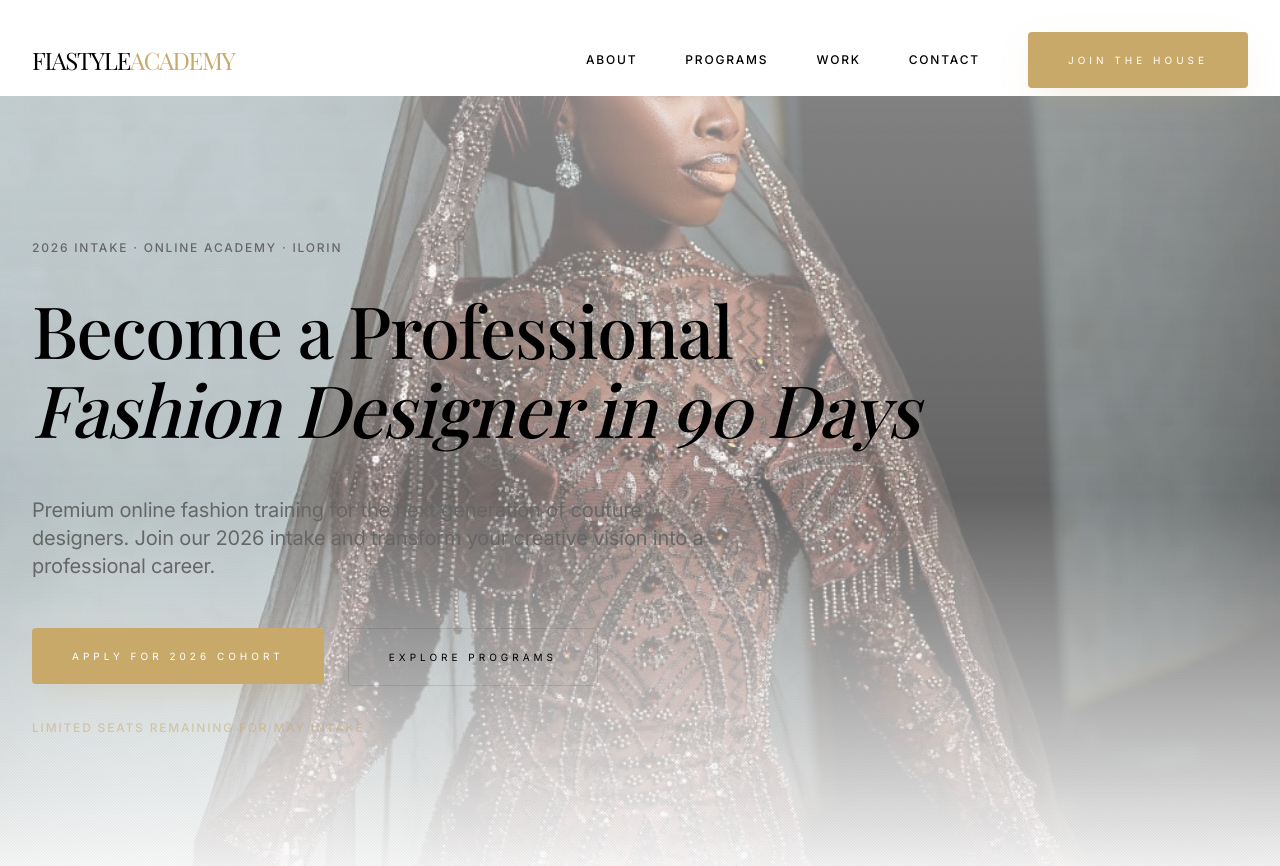
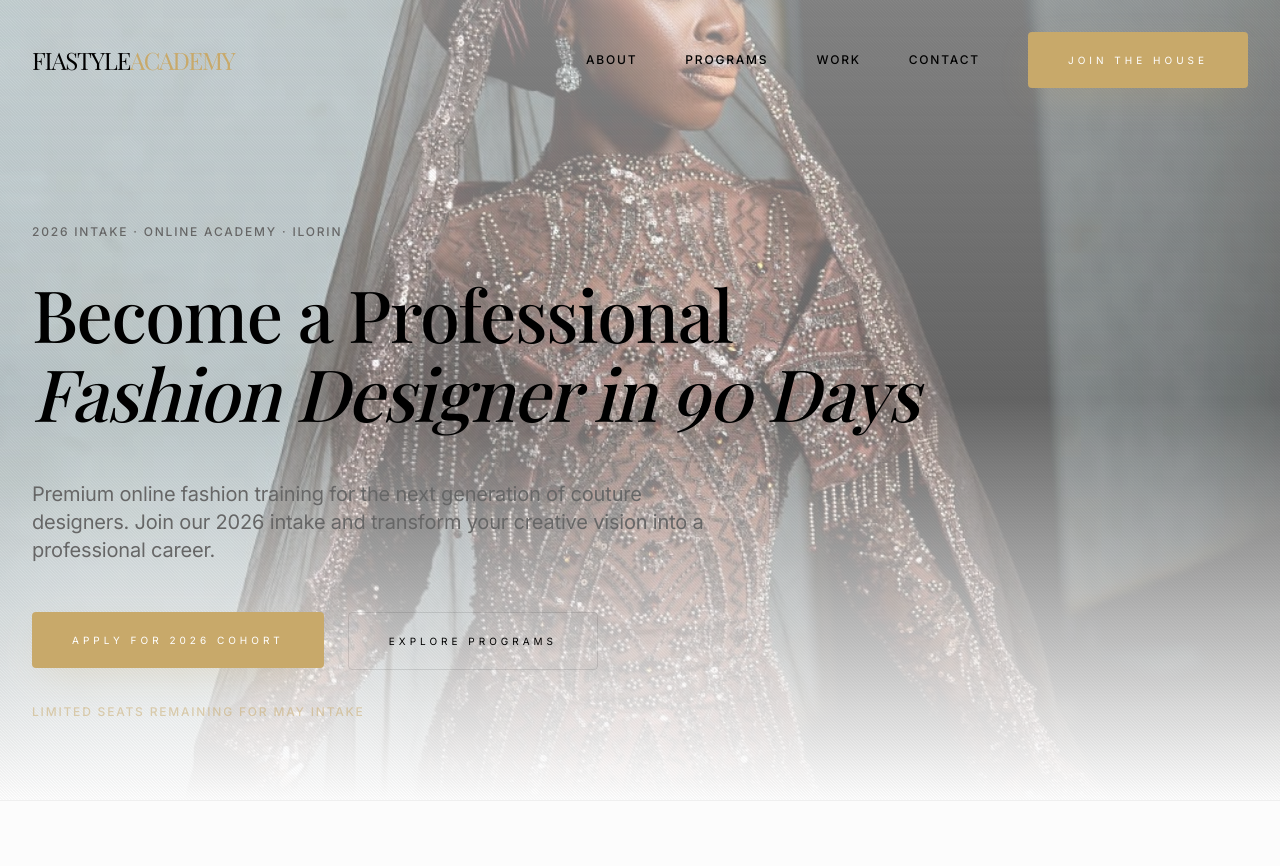
Before and after one commit to Priest98/fiastyleacademy, a React (Vite) app: page / in a window 1280 px wide. Shown: the top 866 px of the page. Built offline with nearby package versions, Linux system fonts and the light colour scheme; the HTML template or start-up script is replaced by a standard one; a web font is replaced by a local one.

Commit message:
Update: Spaced down hero content for better header clearance and full-bleed alignment

```diff
--- a/src/components/layout/PublicLayout.tsx
+++ b/src/components/layout/PublicLayout.tsx
@@ -6,7 +6,7 @@ export default function PublicLayout({ children }: { children: ReactNode }) {
   return (
     <div className="min-h-screen bg-background text-foreground">
       <IslandHeader />
-      <main className="pt-24">{children}</main>
+      <main>{children}</main>
       <Footer />
 
       {/* Sticky Mobile CTA */}
--- a/src/pages/Index.tsx
+++ b/src/pages/Index.tsx
@@ -44,7 +44,7 @@ export default function Index() {
           <div className="absolute inset-0 bg-gradient-to-b from-white/20 via-transparent to-white" />
         </motion.div>
 
-        <div className="container relative z-10 text-left">
+        <div className="container relative z-10 text-left pt-32 md:pt-40">
           <motion.div
             initial={{ opacity: 0, x: -30 }}
             animate={{ opacity: 1, x: 0 }}
```
